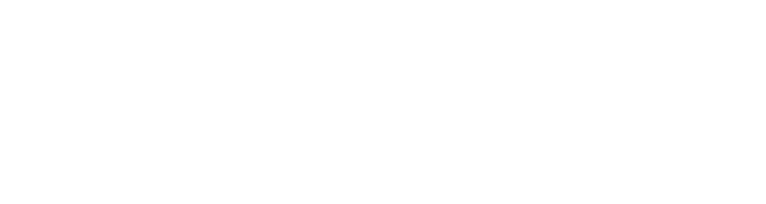
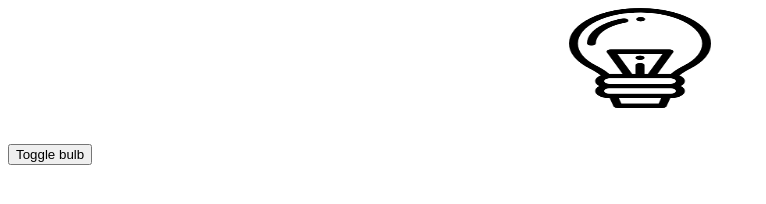
Before and after one commit to AditiNaldurgkar/bulb-toggler, a plain HTML site: page index.html in a window 1280 px wide. Shown: the whole page, without its empty margins (0-766 px from the left). Drawn offline with Linux system fonts and the light colour scheme.

Commit message:
toggle func created

```diff
--- a/index.html
+++ b/index.html
@@ -4,8 +4,33 @@
     <meta charset="UTF-8">
     <meta name="viewport" content="width=device-width, initial-scale=1.0">
     <title>bulb toggler</title>
+    <style>
+        .img{
+            height: 100px;
+            width: 200px;
+            display: block;
+            margin-left: auto;
+            margin-right: auto;
+        }
+    </style>
 </head>
 <body>
-    <img>
+    <img src="bulboff.png" id="bulb-img" class="img"><br/><br/>
+    <button onclick="toggle()">Toggle bulb</button>
+    <script>
+      let  cstate=false
+      bulb = document.getElementById("bulb-img")
+      function toggle(){
+        if(cstate==false){
+            cstate=true
+            bulb.src="C:\Users\aditi\Desktop\bulb-toggler\bulbon .png"
+        }
+        else{
+            bulb.src="bulboff.png"
+            cstate=false
+        }
+      }
+
+    </script>
 </body>
 </html>
```
Also changed, not shown: bulbon .png (renamed from bulbon (1).png).
